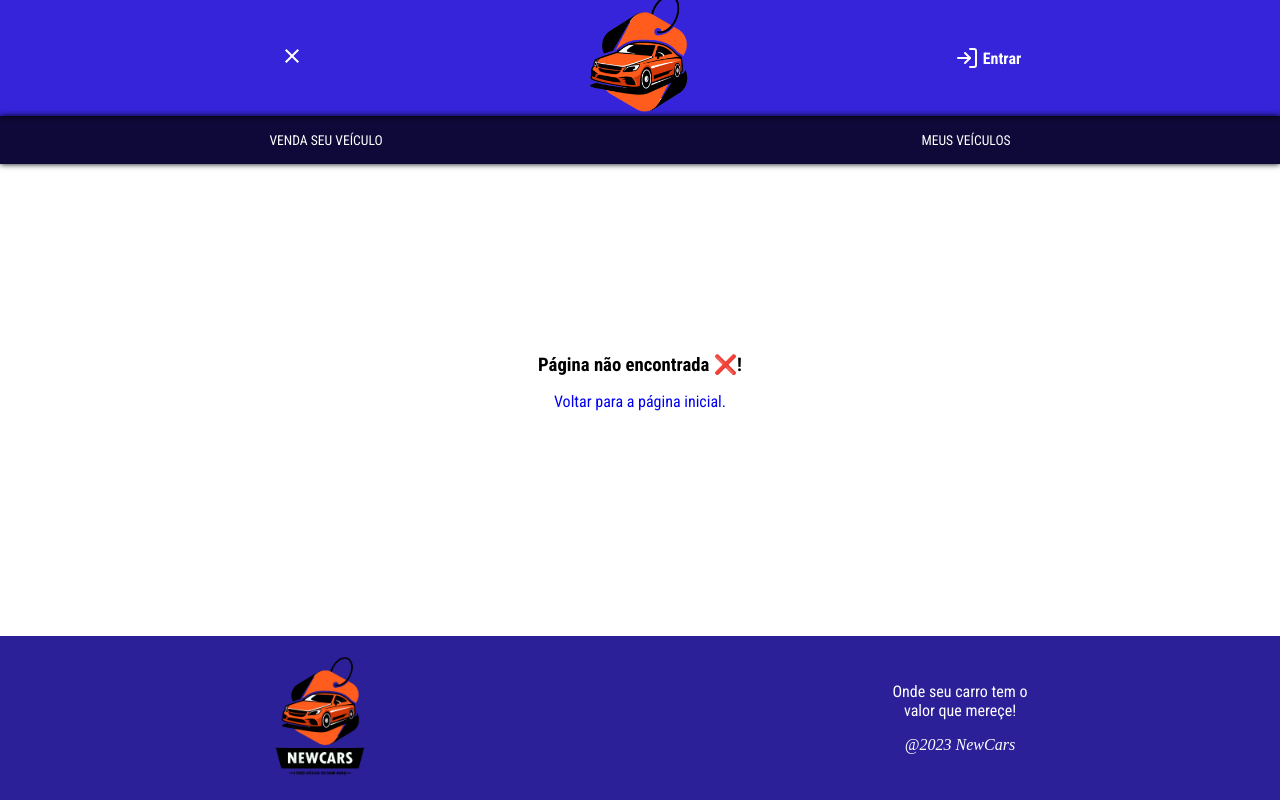
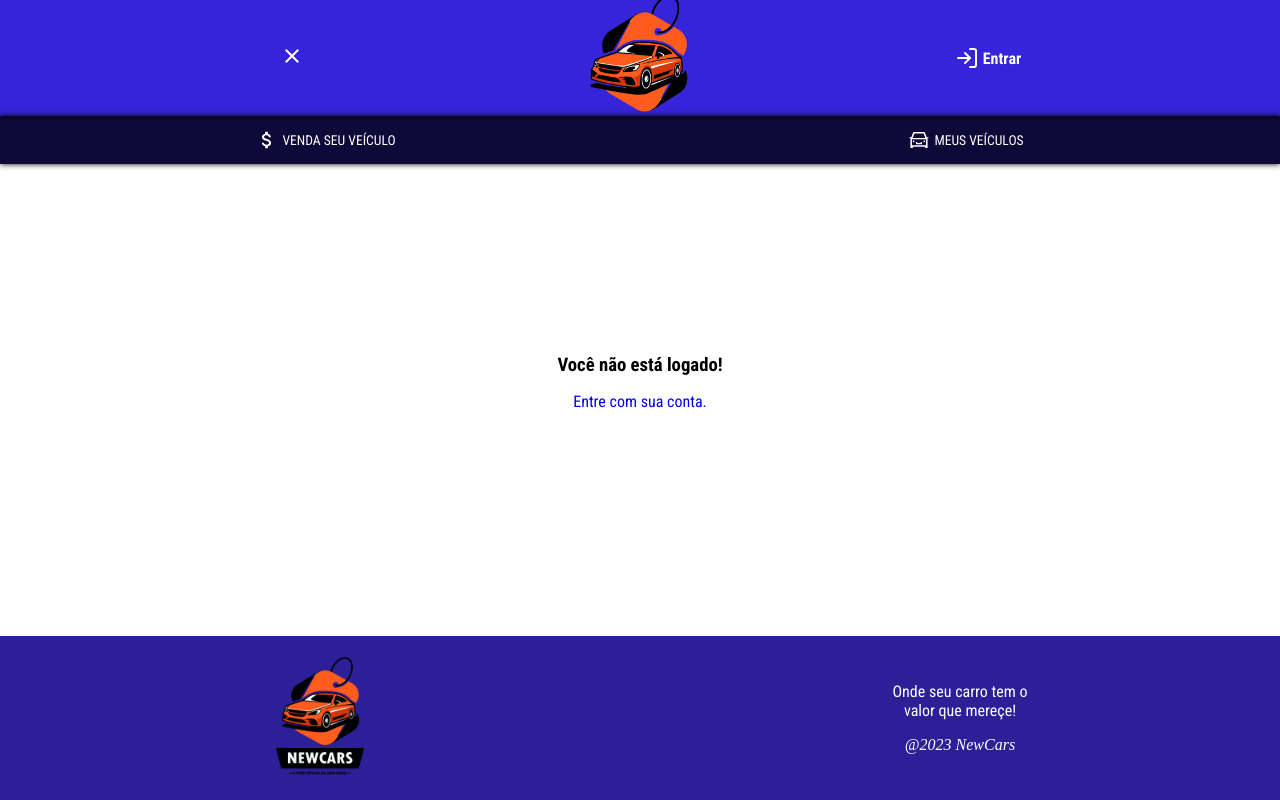
Before and after one commit to leonardorochedo/newcars, a React (Vite) app in the folder frontend/: page /cars/delete/1 in a window 1280 px wide. Both pictures are taken after a click on the button 292 px from the left and 57 px from the top of the page. Built offline with nearby package versions, Linux system fonts and the light colour scheme; no server answers.

Commit message:
Error: DeleteCar

```diff
--- a/frontend/src/App.jsx
+++ b/frontend/src/App.jsx
@@ -12,6 +12,7 @@ import { Delete } from "./pages/UserPages/Delete/Delete";
 // CARPAGES
 import { CarView } from "./pages/CarPages/CarView/CarView";
 import { InsertCar } from "./pages/CarPages/InsertCar/InsertCar";
+import { DeleteCar } from "./pages/CarPages/DeleteCar/DeleteCar";
 import { MyCars } from "./pages/CarPages/MyCars/MyCars";
 
 // COMPONENTS
@@ -57,6 +58,7 @@ function App() {
         {/* CAR */}
         <Route path="/cars/:id" element={<CarView />} />
         <Route path="/cars/insert" element={<InsertCar />} />
+        <Route path="/cars/delete/:id" element={<DeleteCar />} />
         <Route path="/cars/mycars" element={<MyCars />} />
         <Route path="/*" element={<NotFound />} />
       </Routes>
--- a/frontend/src/components/Header/Header.css
+++ b/frontend/src/components/Header/Header.css
@@ -76,4 +76,9 @@ span.link p {
 .navbar-header ul li .link {
   color: #fff;
   font-size: 0.85rem;
+  display: flex;
 }
+
+.navbar-header ul li .link span {
+  margin-left: .25rem;
+}
--- a/frontend/src/components/Header/Header.jsx
+++ b/frontend/src/components/Header/Header.jsx
@@ -11,8 +11,9 @@ import logo from "../../assets/images/header/logo.png";
 import userNoImage from "../../assets/images/nopic.png";
 import { RoundImage } from "../RoundImage/RoundImage";
 import { IoMdMenu } from "react-icons/io";
-import { MdClose } from "react-icons/md";
+import { MdClose, MdAttachMoney } from "react-icons/md";
 import { FiLogIn } from "react-icons/fi";
+import { AiOutlineCar } from "react-icons/ai";
 
 // RRD
 import { Link } from "react-router-dom";
@@ -81,10 +82,10 @@ function HeaderPage() {
         <div className="navbar-header">
           <ul>
             <li>
-              <Link to="/cars/insert" onClick={() => setNavStatus(!navStatus)} className="link">VENDA SEU VEÍCULO</Link>
+              <Link to="/cars/insert" onClick={() => setNavStatus(!navStatus)} className="link"><MdAttachMoney size={22} /><span>VENDA SEU VEÍCULO</span></Link>
             </li>
             <li>
-              <Link to="/cars/mycars" onClick={() => setNavStatus(!navStatus)} className="link">MEUS VEÍCULOS</Link>
+              <Link to="/cars/mycars" onClick={() => setNavStatus(!navStatus)} className="link"><AiOutlineCar size={22} /><span>MEUS VEÍCULOS</span></Link>
             </li>
           </ul>
         </div>
--- /dev/null
+++ b/frontend/src/pages/CarPages/DeleteCar/DeleteCar.jsx
@@ -0,0 +1,84 @@
+import api from "../../../utils/api";
+
+// CONTEXT
+import { useContext, createContext  } from "react";
+import { useAuth } from "../../../hooks/useAuth"
+const UserContext = createContext()
+
+// RRD
+import { Link, useParams } from "react-router-dom";
+
+// API
+import { useNavigate } from "react-router-dom";
+import { toast } from "react-toastify";
+
+export function DeleteCar() {
+
+    const { authenticated, register, login, deleteUser, logout } = useAuth() // pegando os dados de useAuth
+
+    return (
+        <UserContext.Provider value={{authenticated, register, login, deleteUser, logout}}>
+            <DeleteCarPage />
+        </UserContext.Provider>
+    )
+}
+
+function DeleteCarPage() {
+
+    const context = useContext(UserContext)
+
+    const { id } = useParams()
+
+    async function buttonSubmit(e) {
+        e.preventDefault()
+
+        let msgText = "Veículo deletado com sucesso!"
+
+        try {
+            const data = await api.delete(`/cars/${id}`).then((response) => {
+                return response.data
+            })
+
+            navigate('/')
+
+            toast.success(msgText, {
+                position: "top-center",
+                autoClose: 5000,
+                hideProgressBar: false,
+                closeOnClick: true,
+                pauseOnHover: true,
+                draggable: true,
+                progress: undefined,
+                theme: "light",
+            })
+        } catch (err) {
+            msgText = err.response.data.message
+            toast.error(msgText, {
+                position: "top-center",
+                autoClose: 5000,
+                hideProgressBar: false,
+                closeOnClick: true,
+                pauseOnHover: true,
+                draggable: true,
+                progress: undefined,
+                theme: "light",
+            })
+        }
+    }
+
+    return (
+        <section className="container">
+            {context.authenticated ? (
+                <>
+                    <h1 className="title">Tem certeza que deseja deletar este veículo?</h1>
+                    <button className="delete-button" onClick={buttonSubmit}>Sim! Deletar</button>
+                </>
+            ) : (
+                <>
+                    <h1 className="title">Você não está logado!</h1>
+                    <Link to="/login" className="link comeback" >Entre com sua conta.</Link>
+                </>
+            )}
+        </section>
+    );
+}
--- a/frontend/src/pages/Home/Home.css
+++ b/frontend/src/pages/Home/Home.css
@@ -20,6 +20,9 @@
 .car-image {
   width: 100%;
   height: 15rem;
+
+  border-top-left-radius: 10px;
+  border-top-right-radius: 10px;
 
   background: center;
   background-repeat: no-repeat;
```
Also changed, not shown: frontend/src/pages/CarPages/EditCar/EditCar.jsx (added).
